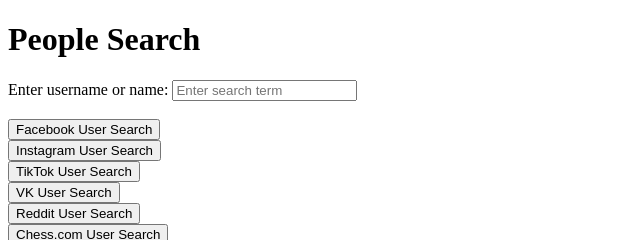
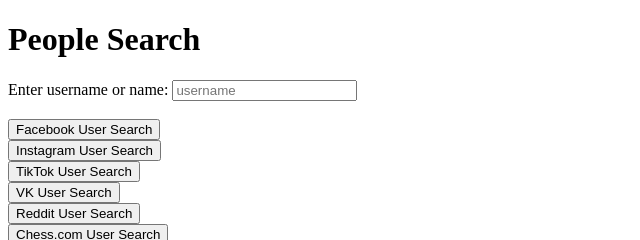
Before and after one commit to hem675/People-Lookup, a plain HTML site: page index.html in a window 1280 px wide. Shown: the top 240 px of the page, 0-640 px from the left. Drawn offline with Linux system fonts and the light colour scheme.

Commit message:
Update index.html

```diff
--- a/index.html
+++ b/index.html
@@ -7,7 +7,7 @@
     <h1>People Search </h1>
 
     <label for="searchTerm">Enter username or name:</label>
-    <input type="text" id="searchTerm" placeholder="Enter search term"><br><br>
+    <input type="text" id="searchTerm" placeholder="username"><br><br>
 
     <!-- Social Media User Search Buttons -->
     <button id="facebookSearchButton">Facebook User Search</button><br>
```
